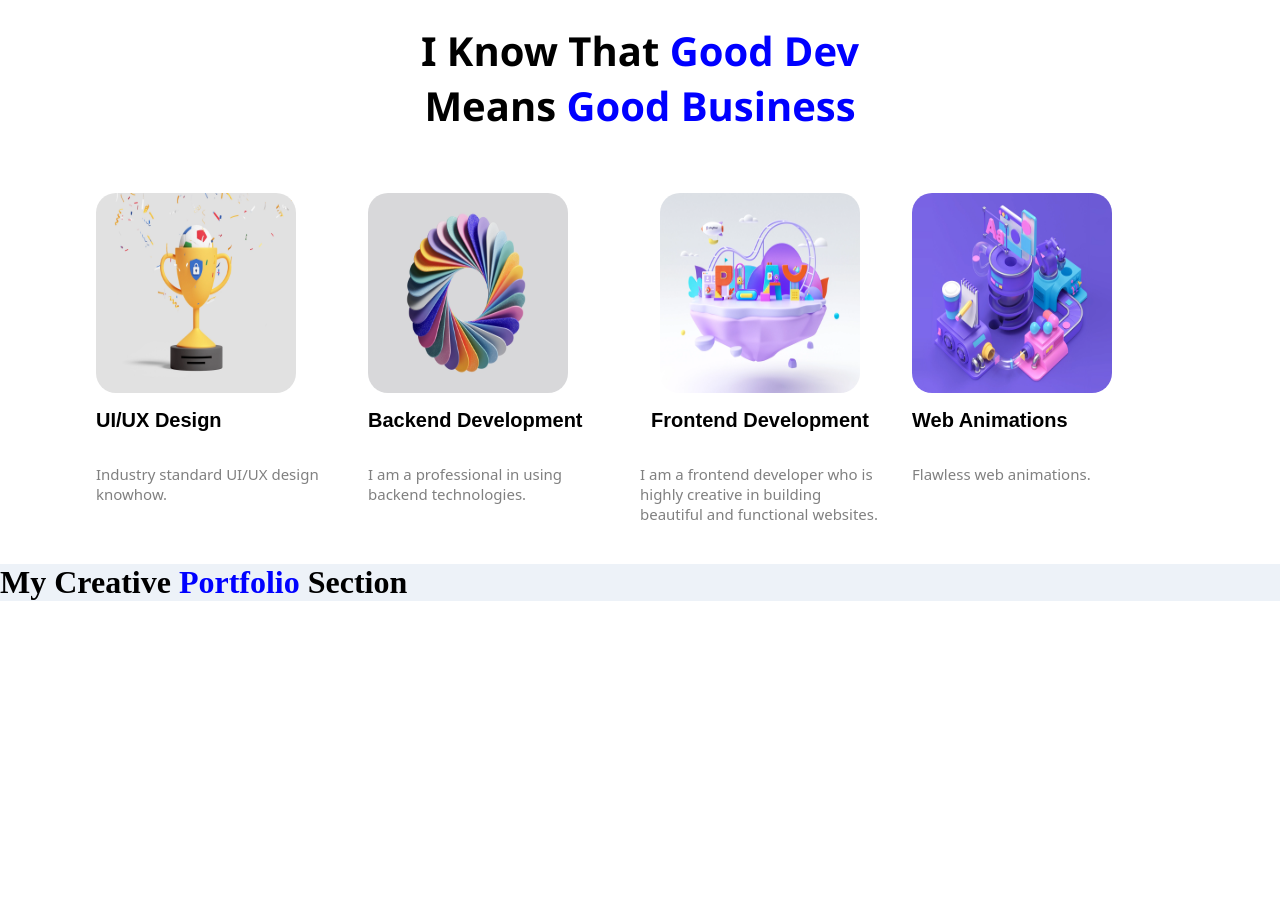
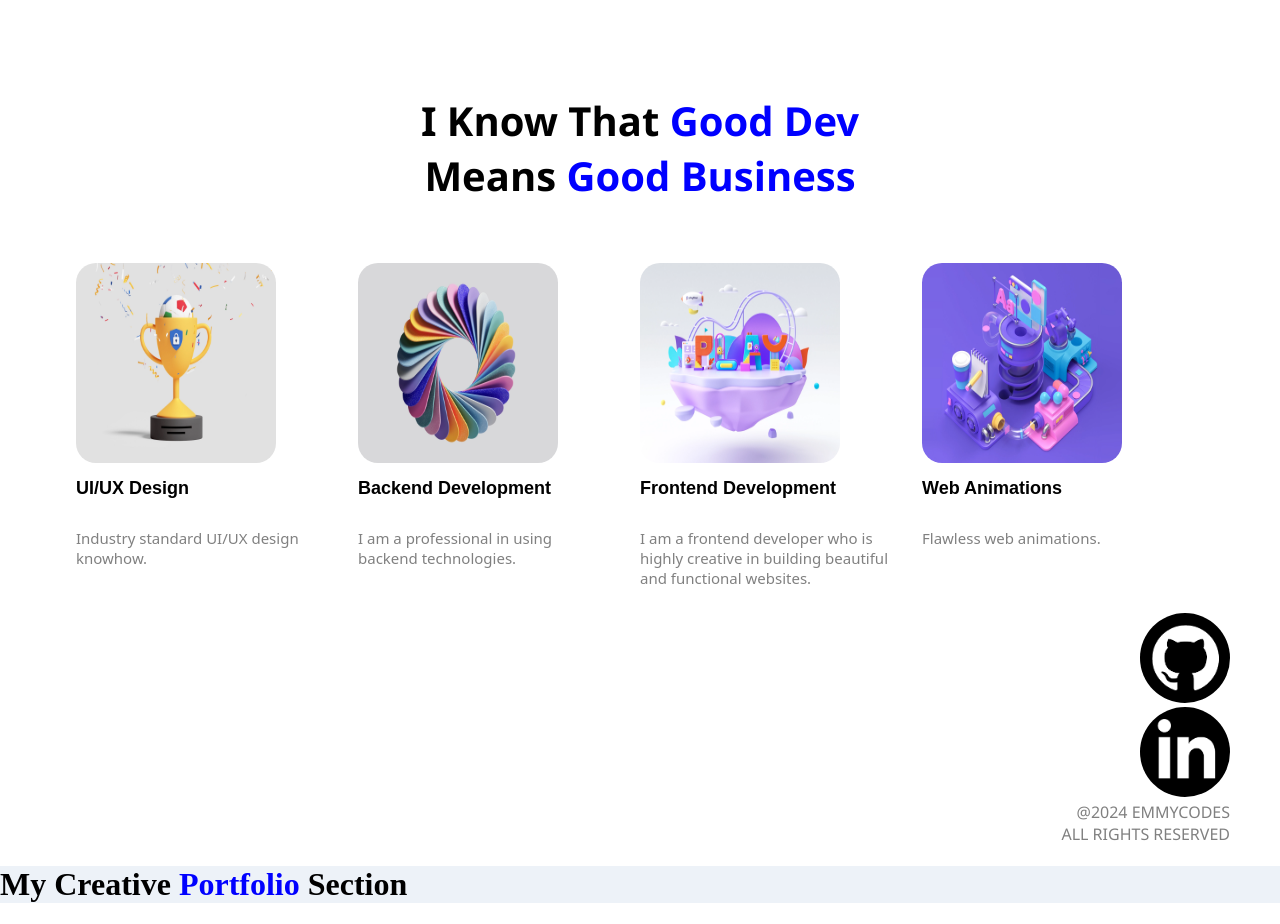
Before and after one commit to EmmyCodes1106/EmmyCodes-Portfolio, a plain HTML site: page index.html in a window 1280 px wide. Shown: the part 735-1659 px from the top of the page. Before the commit the page ends 1357 px from the top, so only its background shows below. Drawn offline with Linux system fonts and the light colour scheme.

Commit message:
about page

```diff
--- a/index.html
+++ b/index.html
@@ -27,8 +27,7 @@
         <ul type="none">
           <li><a href="#">HOME</a></li>
           <li><a href="#about">ABOUT</a></li>
-          <li><a href="#work">WORK</a></li>
-          <li><a href="#">SKILL</a></li>
+          <li><a href="#skill">SKILL</a></li>
           <li><a href="#">CONTACT</a></li>
         </ul>
       </div>
@@ -40,7 +39,7 @@
           <div class="link_pic">
             <a href="https://github.com/EmmyCodes1106"
               ><img
-                width="90px"
+                width="80px"
                 src="./Assets/github.png"
                 alt="github"
             /></a>
@@ -48,7 +47,7 @@
           <div class="link_pics">
             <a href="https://www.linkedin.com/in/emmy-codes-b333102aa/">
               <img
-                width="90px"
+                width="80px"
                 src="./Assets/linkedin.png"
                 alt="linkedin"
               />
@@ -137,10 +136,31 @@
           <p>Flawless web animations.</p>
         </div>
       </div>
+      <div class="copyright">
+        <div class="link_pic">
+          <a href="https://github.com/EmmyCodes1106"
+            ><img
+              width="90px"
+              src="./Assets/github.png"
+              alt="github"
+          /></a>
+        </div>
+        <div class="link_pics">
+          <a href="https://www.linkedin.com/in/emmy-codes-b333102aa/">
+            <img
+              width="90px"
+              src="./Assets/linkedin.png"
+              alt="linkedin"
+            />
+          </a>
+        </div>
+        <p>@2024 EMMYCODES</p>
+        <p>ALL RIGHTS RESERVED</p>
+      </div>
     </div>
     <div
-      class="work"
-      id="work"
+      class="skill"
+      id="skill"
     >
       <h1>My Creative <span>Portfolio</span> Section</h1>
     </div>
--- a/style.css
+++ b/style.css
@@ -14,7 +14,7 @@ nav {
   /* background-color: white; */
   background: linear-gradient(
     90deg,
-    rgba(73, 75, 84, 1) 0%,
+    rgba(73, 75, 84, 0.782) 0%,
     rgba(213, 179, 242, 1) 100%
   );
   z-index: 5;
@@ -83,6 +83,7 @@ nav .logo h1 {
   display: flex;
   margin-top: 30px;
 }
+
 .picture .text h1 {
   background: linear-gradient(
     90deg,
@@ -132,8 +133,6 @@ nav .logo h1 {
 }
 .about {
   background-color: white;
-  width: 85vw;
-  margin: auto;
 }
 .about .text h1 {
   color: black;
@@ -141,16 +140,19 @@ nav .logo h1 {
   font-size: 40px;
   font-family: 'Segoe UI', Tahoma, Geneva, Verdana, sans-serif;
   font-weight: 600;
+  padding-top: 90px;
 }
 .about .text h1 span {
   color: blue;
 }
+.about .text h1:hover {
+  color: green;
+  text-shadow: 10px 30px silver;
+}
 .frame {
   display: flex;
   align-items: flex-start;
-  justify-content: space-around;
-  width: 100%;
-  height: auto;
+  justify-content: center;
   margin-top: 60px;
 }
 .ui_ux {
@@ -167,7 +169,7 @@ nav .logo h1 {
   background-color: white;
 }
 .ui_ux h2 {
-  font-size: 20px;
+  font-size: 18px;
   font-family: Arial, Helvetica, sans-serif;
   text-align: left;
 }
@@ -197,7 +199,7 @@ nav .logo h1 {
   background-color: white;
 }
 .backend h2 {
-  font-size: 20px;
+  font-size: 18px;
   font-family: Arial, Helvetica, sans-serif;
   text-align: left;
 }
@@ -220,20 +222,15 @@ nav .logo h1 {
   flex-direction: column;
   background-color: white;
   margin-right: 32px;
-  height: 350px;
-  height: auto;
-  justify-content: center;
-  align-items: center;
 }
 .frontend > img {
   border-radius: 10%;
   background-color: white;
-  display: block;
   width: 200px;
   height: 200px;
 }
 .frontend h2 {
-  font-size: 20px;
+  font-size: 18px;
   font-family: Arial, Helvetica, sans-serif;
   text-align: left;
 }
@@ -256,14 +253,13 @@ nav .logo h1 {
   flex-direction: column;
   background-color: white;
   margin-right: 32px;
-  height: 350px;
 }
 .web img {
   border-radius: 10%;
   background-color: white;
 }
 .web h2 {
-  font-size: 20px;
+  font-size: 18px;
   font-family: Arial, Helvetica, sans-serif;
   text-align: left;
 }
@@ -280,12 +276,29 @@ nav .logo h1 {
   height: 210px;
   transition: all 0.25s ease-in-out;
 }
-.work {
+.copyright {
+  display: flex;
+  align-items: flex-end;
+  flex-direction: column;
+  margin-right: 50px;
+}
+.copyright p {
+  color: gray;
+  font-family: 'Segoe UI', Tahoma, Geneva, Verdana, sans-serif;
+  margin: 0;
+}
+.about .link_pic a img {
+  border-radius: 50%;
+}
+.about .link_pics a img {
+  border-radius: 50%;
+}
+.skill {
   background-color: #edf2f8;
 }
-.work h1 {
+.skill h1 {
   color: black;
 }
-.work h1 span {
+.skill h1 span {
   color: blue;
 }
```
